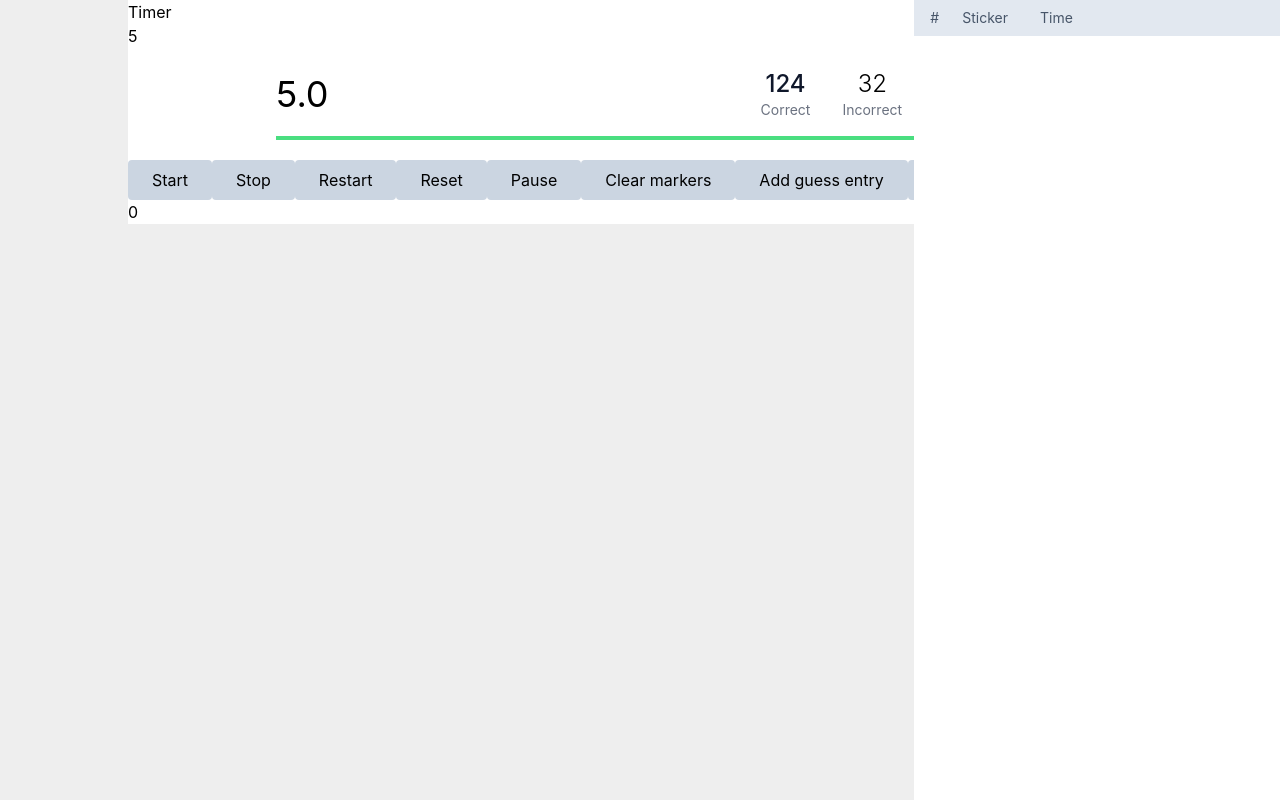
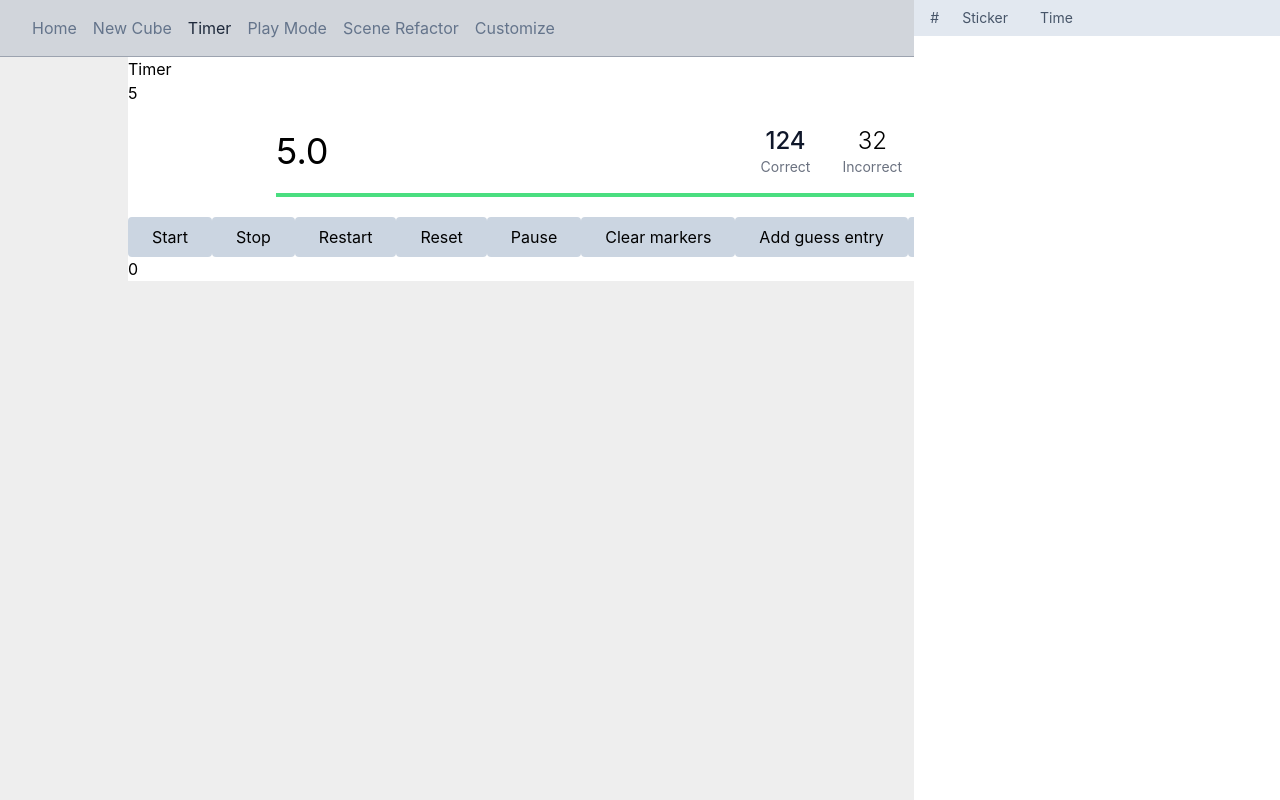
Before and after one commit to McHeisenburglar/rubiks-cube-3d-vite, a React (Vite) app: page /rubiks-cube-3d-vite/timer in a window 1280 px wide. Built offline with nearby package versions, Linux system fonts and the light colour scheme.

Commit message:
Added basic navbar.

```diff
--- a/src/App.tsx
+++ b/src/App.tsx
@@ -1,4 +1,4 @@
-import { Routes, Route } from 'react-router-dom'
+import { Routes, Route, Link, NavLink } from 'react-router-dom'
 
 import './assets/index.scss'
 
@@ -22,32 +22,56 @@ const routes = [
 	{
 		path: '/',
 		element: <RubiksCube />,
+		name: 'Home',
 	},
 	{
 		path: '/new-cube',
 		element: <CubeRefactor />,
+		name: 'New Cube',
 	},
 	{
 		path: '/timer',
 		element: <TimerMain />,
+		name: 'Timer',
 	},
 	{
 		path: '/play-mode',
 		element: <PlayMode />,
+		name: 'Play Mode',
 	},
 	{
 		path: '/scene-refactor',
 		element: <CubeRefactor2 />,
+		name: 'Scene Refactor',
 	},
 	{
 		path: '/customize-panel',
 		element: <CustomizePanel />,
+		name: 'Customize',
 	},
 ]
 
 function App() {
 	return (
 		<div className="App">
+			<nav className="px-8 py-4 bg-gray-300 border-b border-gray-400 ">
+				<ul className="flex gap-4">
+					{routes.map((route) => {
+						return (
+							<li>
+								<NavLink
+									to={route.path}
+									className={({ isActive }) => {
+										return isActive ? 'text-slate-800' : 'text-slate-500'
+									}}
+								>
+									{route.name}
+								</NavLink>
+							</li>
+						)
+					})}
+				</ul>
+			</nav>
 			<Routes>
 				{routes.map((route) => (
 					<Route path={route.path} element={route.element} key={route.path} />
--- a/src/components/timer/TimerMain.tsx
+++ b/src/components/timer/TimerMain.tsx
@@ -156,9 +156,6 @@ export default function TimerMain() {
 		setGuesses([...guesses, newEntry])
 	}
 
-	const buttonClasses =
-		'px-6 py-2 rounded bg-slate-300 hover:bg-slate-400 transition duration-150 mr-2'
-
 	return (
 		<div className="w-4/5 mx-auto bg-white">
 			<div>Timer</div>
```
